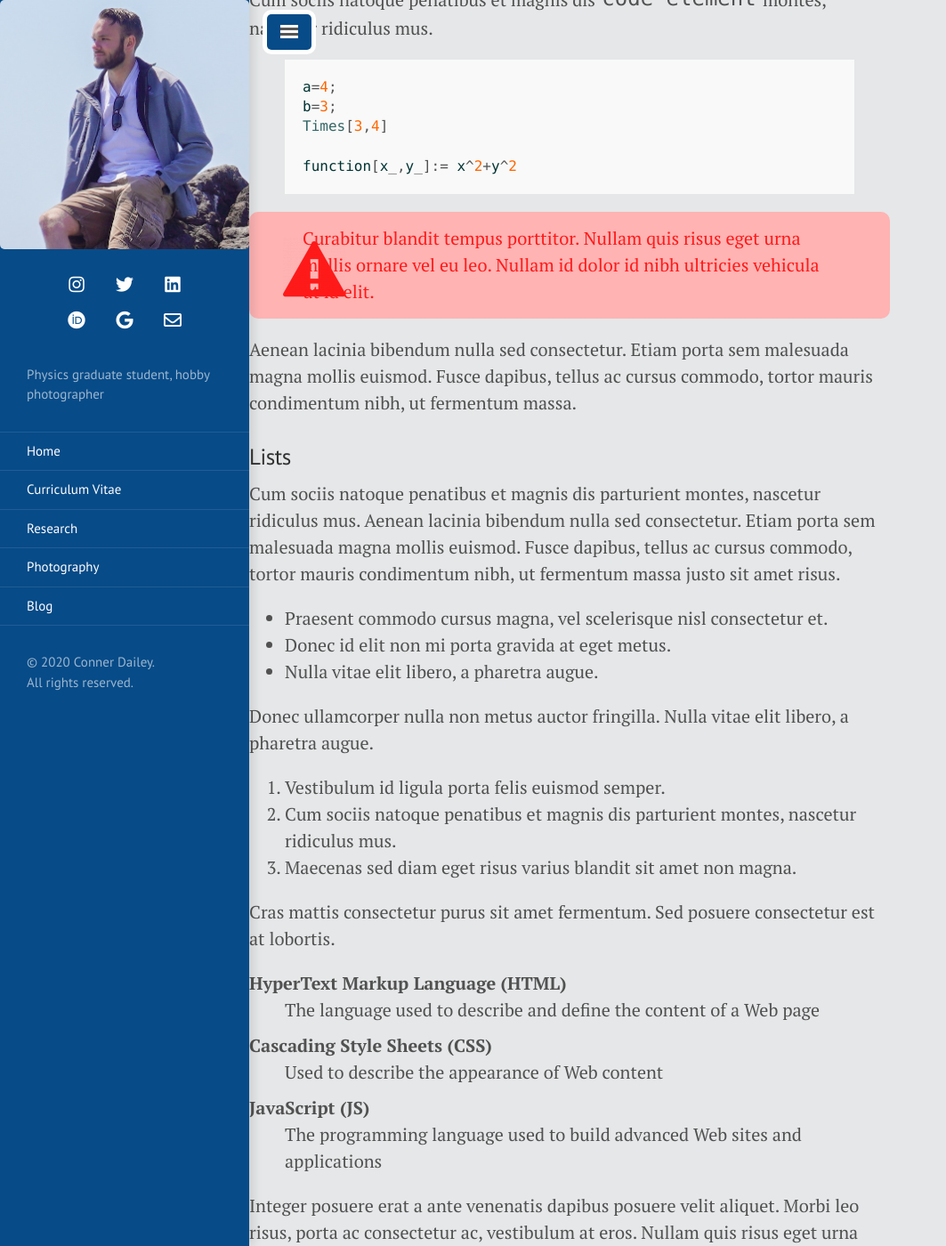
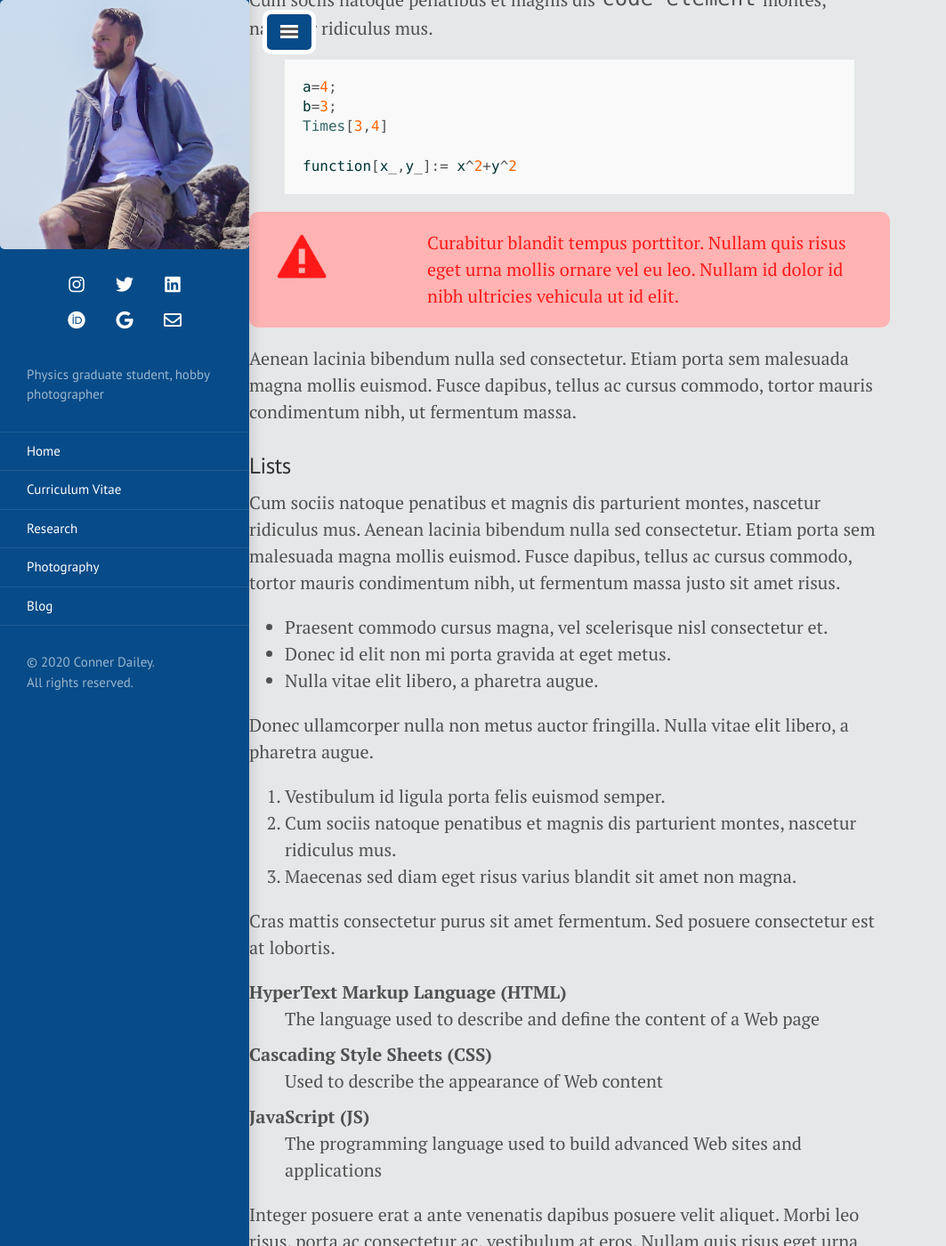
Before and after one commit to TakeTwiceDailey/TakeTwiceDailey.github.io, a Jekyll site: the page built from _posts/2014-01-01-example-content.md, in a window 1280 px wide and 1400 px high, scrolled down 1402 px. Shown: the whole window at 89% size, without its empty margins (0-1063 px from the left). Built offline with Jekyll 4.4.1, drawn with Linux system fonts in a browser that asks for light colours; nearby versions of some CDN libraries.

Commit message:
alert changes

```diff
--- a/public/css/poole.css
+++ b/public/css/poole.css
@@ -295,9 +295,10 @@ tbody tr:nth-child(odd) th {
    background-image: url(/icons/alert.png);
    background-position: 9px 0px;
    background-repeat: no-repeat;
+   background-size: 5rem;
    border-radius: 10px;
    overflow: hidden;
-   padding: 15px 60px;
+   padding: 1rem 1rem 1rem 10rem;
    color: #ff1a1a;
 }
 
```
